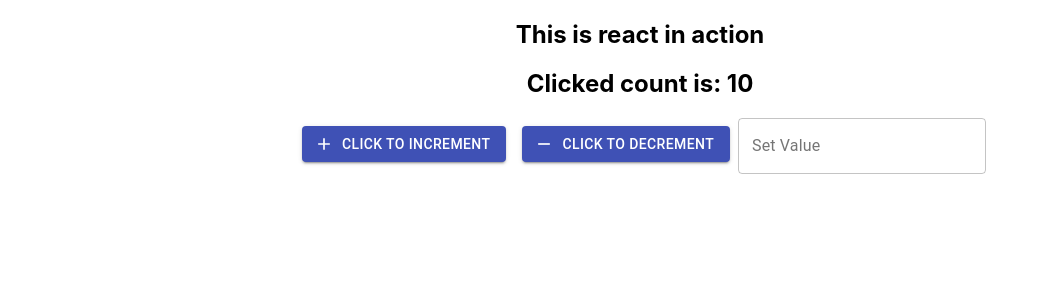
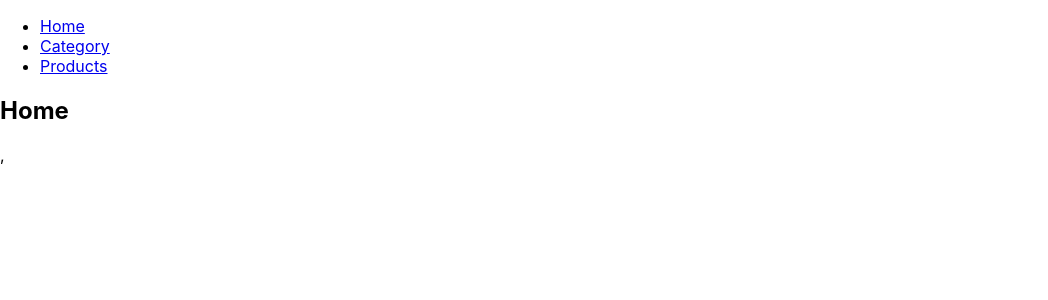
Before and after one commit to muswain/my-react-app, a React (Create React App) app: page / in a window 1280 px wide. Shown: the top 300 px of the page, without its empty margins (0-1048 px from the left). Built offline with nearby package versions, Linux system fonts and the light colour scheme.

Commit message:
added react router

```diff
--- a/src/components/App.tsx
+++ b/src/components/App.tsx
@@ -1,12 +1,52 @@
+import { Link, Route } from "react-router-dom";
 import "./App.css";
-import Message from "./Message";
+//import Message from "./Message";
+
+const Home = () => (
+  <div>
+    <h2>Home</h2>
+  </div>
+);
+
+const Category = () => (
+  <div>
+    <h2>Category</h2>
+  </div>
+);
+
+const Products = () => (
+  <div>
+    <h2>Products</h2>
+  </div>
+);
 
 const App = () => {
   return (
-    <div className="App">
-      <h2>This is react in action</h2>
+    <div>
+      <nav className="navbar navbar-light">
+        <ul className="nav navbar-nav">
+          <li>
+            <Link to="/">Home</Link>
+          </li>
+          <li>
+            <Link to="/category">Category</Link>
+          </li>
+          <li>
+            <Link to="/products">Products</Link>
+          </li>
+        </ul>
+      </nav>
 
-      <Message />
+      {/* Route components are rendered if the path prop matches the current URL */}
+      <Route path="/">
+        <Home />
+      </Route>
+      <Route path="/category">
+        <Category />
+      </Route>
+      <Route path="/products">
+        <Products />
+      </Route>
     </div>
   );
 };
--- a/src/index.tsx
+++ b/src/index.tsx
@@ -1,11 +1,11 @@
-import React from "react";
 import ReactDOM from "react-dom";
 import "./index.css";
+import { BrowserRouter } from "react-router-dom";
 import App from "./components/App";
 
 ReactDOM.render(
-  <React.StrictMode>
-    <App />
-  </React.StrictMode>,
+  <BrowserRouter>
+    <App />,
+  </BrowserRouter>,
   document.getElementById("root")
 );
```
Also changed, not shown: package.json (+6 -1 lines), src/components/Login.tsx (added, +10 -0 lines), 1 other file (tests, documents, lock files or other folders).
